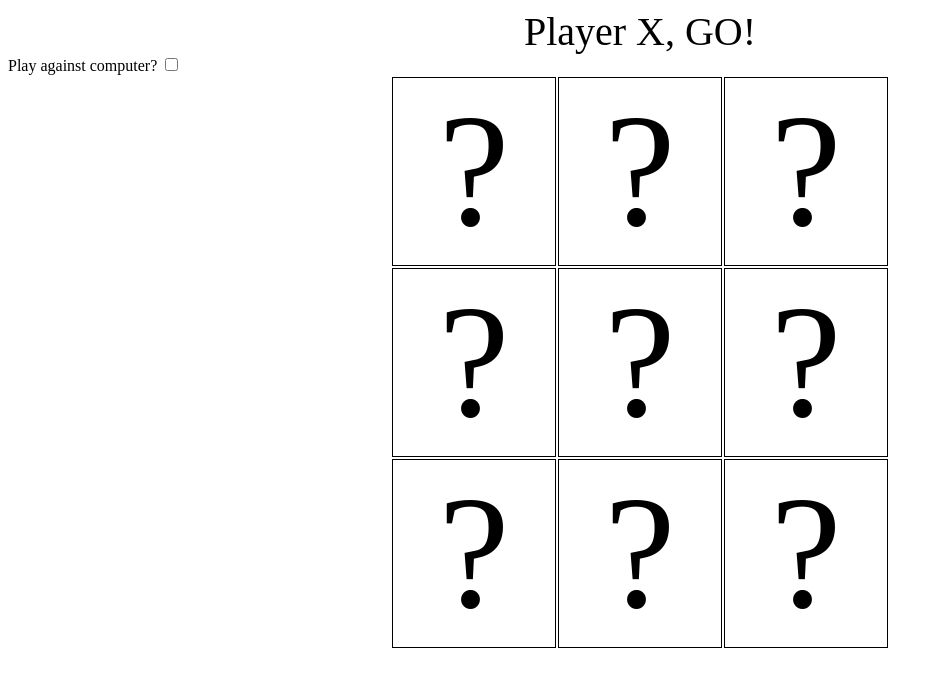
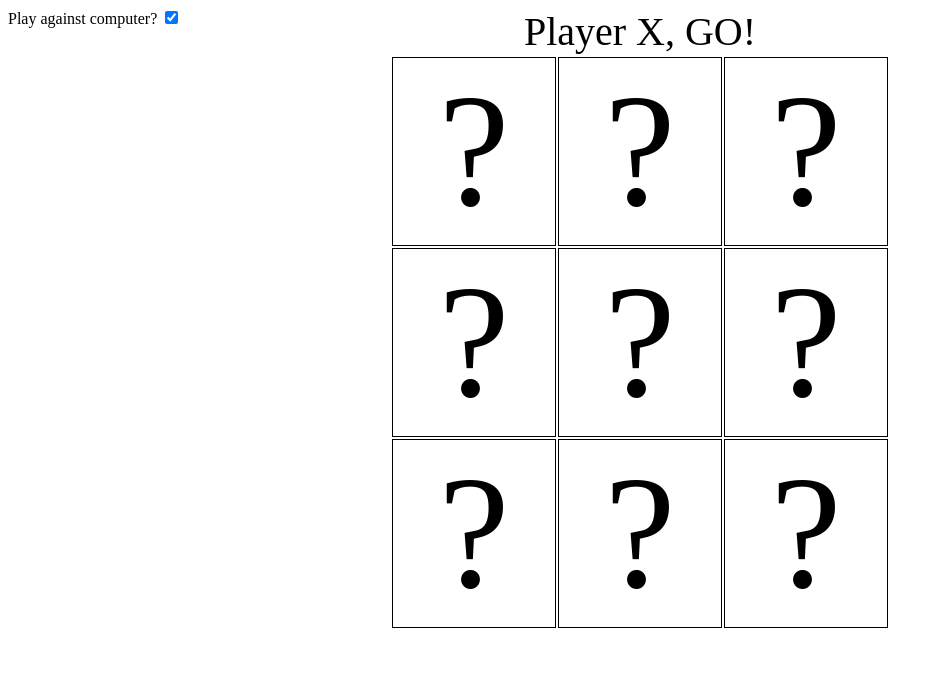
Before and after one commit to EricSeastrand/tic-tac-toe, a plain HTML site: page index.html in a window 1280 px wide. Shown: the whole page, without its empty margins (0-943 px from the left). Drawn offline with nearby package versions, Linux system fonts and the light colour scheme.

Commit message:
Added in a checkbox to play against the computer. The AI is not very intelligent -- it just picks a randopm space.

```diff
--- a/index.html
+++ b/index.html
@@ -16,11 +16,11 @@
 	</head>
 
 	<body>
-		<div class="whose-turn-is-it"></div>
 		<div class="play-against-computer">
 			Play against computer?
-			<input id="play-against-computer" type="checkbox" />
+			<input id="play-against-computer" type="checkbox" checked="checked" />
 		</div>
+		<div class="whose-turn-is-it"></div>
 		<table class="tic-tac-toe-gameboard">
 		<!-- A tic-tac-toe board is essentially a 3x3 table. -->
 
--- a/script.js
+++ b/script.js
@@ -3,6 +3,11 @@ var whoseTurnIsIt; /* Declare a *variable* to remember whose turn it is. */
 
 /* Sets 'whoseTurnIsIt' to the other player. (whoever's turn it ISN'T) */
 function newTurn(){
+	if( gameboard.find('td:contains(?)').length < 1 ) {
+		alert("Cat's game!\nPress OK to reset.");
+		resetGameboard();
+	}
+
 	if( whoseTurnIsIt === 'X' )
 		whoseTurnIsIt = 'O';
 	else
@@ -10,6 +15,11 @@ function newTurn(){
 
 	$('.whose-turn-is-it').text('Player '+whoseTurnIsIt+', GO!');
 		/* Updates the text on the player's screen to show whose turn it is. */
+
+	var playingAgainstComputer = document.getElementById('play-against-computer').checked;
+	if( playingAgainstComputer && whoseTurnIsIt === 'O'	 )
+		AI_pickRandomSpace();
+
 }
 
 /* picks a random space for whoever's turn it is, so you can play against the computer */
--- a/style.css
+++ b/style.css
@@ -1,6 +1,12 @@
 .tic-tac-toe-gameboard {
 	margin: auto;
 		/* This puts the gameboard in the center of the screen. */
+}
+
+.play-against-computer {
+	position: absolute;
+	text-align: center;
+
 }
 
 
```
